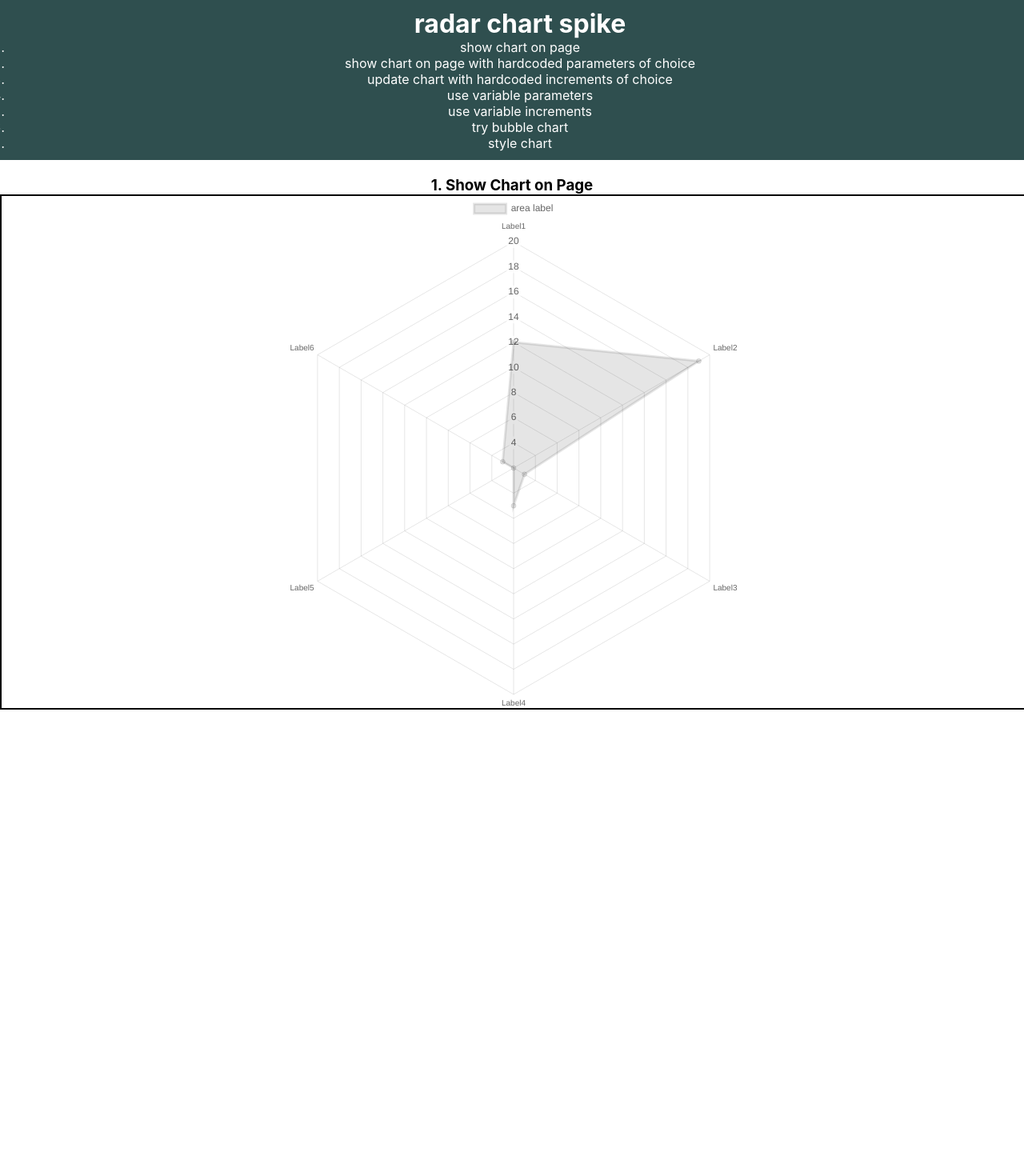
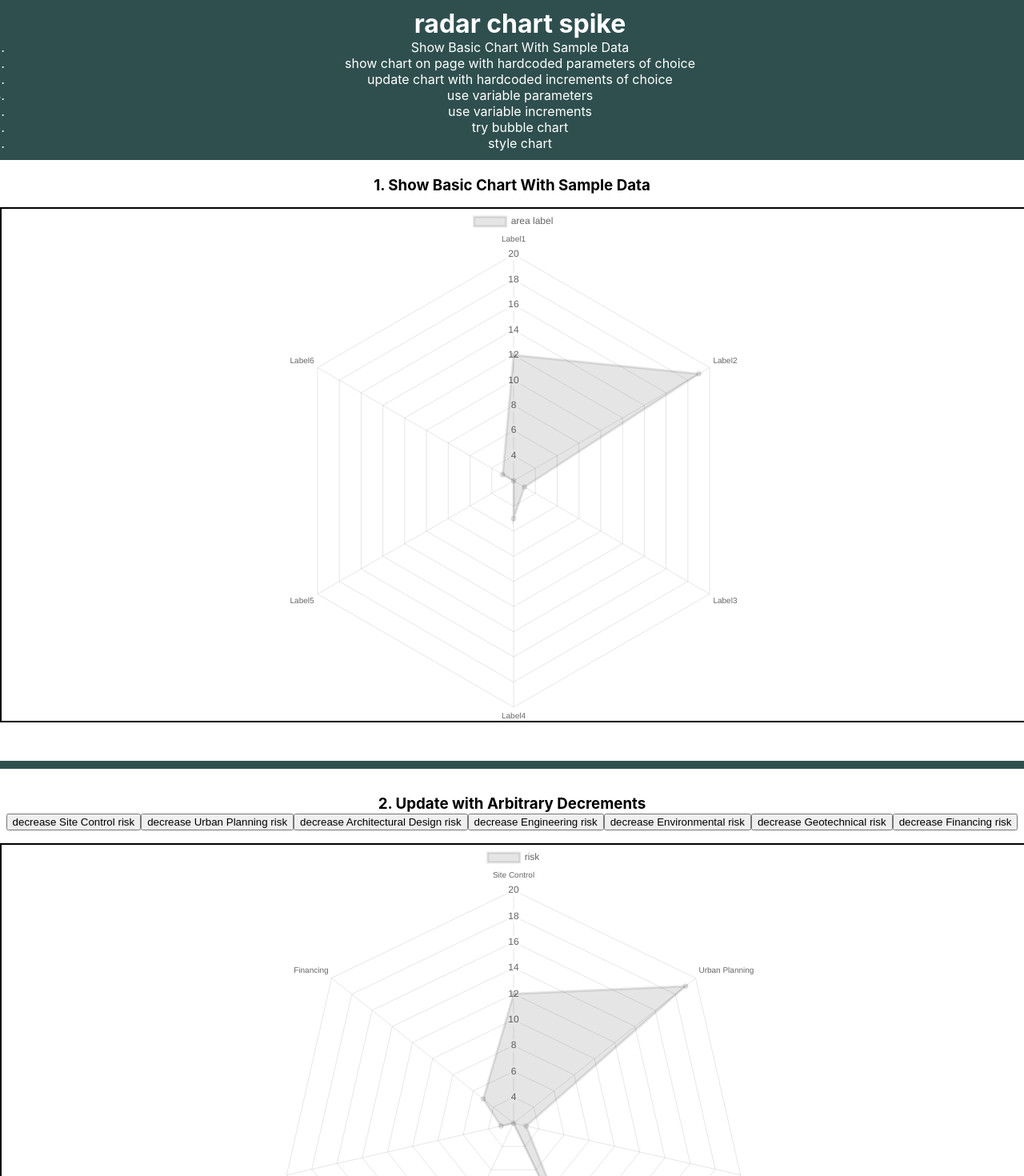
Before and after one commit to Super-Sweet-Quaranteam/chart-spike, a React (Create React App) app: page / in a window 1280 px wide. Shown: the top 1470 px of the page at 80% size. Before the commit the page ends 887 px from the top, so only its background shows below. Built offline with nearby package versions, Linux system fonts and the light colour scheme.

Commit message:
can decrease 'risk' for any single area with button click by -1 units

```diff
--- a/src/App/App.css
+++ b/src/App/App.css
@@ -19,10 +19,16 @@ body{
   text-align: center;
 }
 
-#myChart{
+canvas{
   border: 2px solid black;
   display: block;
-  margin: 0 auto;
+  margin: 1em auto;
   width: 500px;
   height: 500px;
 }
+
+article{
+  margin-bottom: 2em;
+  padding-bottom: 2em;
+  border-bottom: 10px solid darkslategray;
+}
--- a/src/App/App.js
+++ b/src/App/App.js
@@ -1,6 +1,8 @@
 import React from 'react';
 import './App.css';
 import Test1 from '../Test1/Test1';
+import Test2 from '../Test2/Test2';
+
 
 function App() {
   return (
@@ -8,7 +10,7 @@ function App() {
       <header className="App-header">
         <h1>radar chart spike</h1>
           <ol>
-            <li>show chart on page</li>
+            <li>Show Basic Chart With Sample Data</li>
             <li>show chart on page with hardcoded parameters of choice</li>
             <li>update chart with hardcoded increments of choice</li>
             <li>use variable parameters</li>
@@ -19,6 +21,8 @@ function App() {
       </header>
       <section className="main-content">
         <Test1/>
+        <Test2 />
+
       </section>
     </div>
   );
--- /dev/null
+++ b/src/Chart2/Chart2.js
@@ -0,0 +1,44 @@
+import React from 'react';
+import Chart from 'chart.js';
+//declare variable for chart?
+let myRadarChart;
+
+class Chart2 extends React.Component {
+    chartRef=React.createRef();
+
+    componentDidMount(){
+        this.buildChart();
+    }
+
+    componentDidUpdate(){
+        this.buildChart();
+    }
+
+    buildChart() {
+        let elementThatHoldsChart = document.getElementById('myChart2');
+        const {data, labels}=this.props; //object destructuring!
+
+        //if myRadarChart has been built, destroy it.
+        if (typeof myRadarChart !== "undefined") myRadarChart.destroy();
+
+        myRadarChart= new Chart(elementThatHoldsChart, {
+            type: 'radar',
+            data: {
+                labels: labels,
+                datasets: [{
+                    label: 'risk',
+                    data: data,
+                }]
+            },
+        })
+    }
+
+
+    render() {
+        return (
+                <canvas id="myChart2"/>
+        )
+    }
+}
+
+export default Chart2;
--- a/src/Test1/Test1.js
+++ b/src/Test1/Test1.js
@@ -10,7 +10,7 @@ class Chart1 extends React.Component {
         //this makes the chart go in the canvas with id myChart below
         //idk why but this feels awkward, look into later
         //I think because usually i only see getElementById for root
-        let elementThatHoldsChart = document.getElementById('myChart');
+        let elementThatHoldsChart = document.getElementById('myChart1');
         //make a new chart.js instance? and set parameters:
         //type and data are top level, data contains labels and datasets
         //idk why we're doing it like this, as of now myChart doesn't get called
@@ -31,8 +31,8 @@ class Chart1 extends React.Component {
     render() {
         return (
             <article className="chart-article">
-                <h1>1. Show Chart on Page</h1>
-                <canvas id="myChart">
+                <h1>1. Show Basic Chart With Sample Data</h1>
+                <canvas id="myChart1">
 
                     {/* chart goes in here */}
                     {/* idk why or if canvas is needed, just followed documentation */}
--- a/src/test2/test2.js
+++ b/src/test2/test2.js
@@ -1,43 +1,31 @@
 import React from 'react';
-import Chart from 'chart.js';
+import Chart2 from '../Chart2/Chart2';
 
-class Chart2 extends React.Component {
-    state = {
+class Test2 extends React.Component {
+        state = {
         labels: ['Site Control', 'Urban Planning', 'Architectural Design', 'Engineering', 'Environmental', 'Geotechnical', 'Financing'],
         data: [12, 19, 3, 15, 2, 3, 5]
     }
-    componentDidMount=()=>{
-        //this makes the chart go in the canvas with id myChart below
-        //idk why but this feels awkward, look into later
-        //I think because usually i only see getElementById for root
-        let elementThatHoldsChart = document.getElementById('myChart2');
-        //make a new chart.js instance? and set parameters:
-        //type and data are top level, data contains labels and datasets
-        //idk why we're doing it like this, as of now myChart doesn't get called
-        let myChart = new Chart(elementThatHoldsChart, {
-            type: 'radar',
-            data: {
-                labels: this.state.labels,
-                datasets: [{
-                    label: 'area label',
-                    data: this.state.data,
-                }]
-            },
-        });
-    }
 
-    decreaseRisk=(index)=>{
+        decreaseRisk=(index)=>{
         //the index comes from the button clicked, for the index of the label in the state labels array
         //it will be used to change the data at that index in state data array
-        console.log('do something with index', index)
-
+        let oldData = this.state.data
+        //i coudn't figure out splicing right away. this works but doesn't feel best practice-y
+        let newData = [];
+            for (let i=0; i<oldData.length; i++){
+                if (i===index){
+                    newData.push(oldData[index]-1)
+                }
+                else newData.push(oldData[i])
+            }
+        //update the state with that one item at index changed -1
         this.setState({
-            data: [6,6,6,6,6,6,6]
+            data: newData
         })
     }
 
     render() {
-        const {labels, data} = this.state;
         return (
             <article className="chart-article">
                 <h1>2. Update with Arbitrary Decrements</h1>
@@ -50,16 +38,35 @@ class Chart2 extends React.Component {
                         </button>
                         )}
                 </div>
-                <canvas id="myChart2" key={Math.random()}>
-
-                    {/* chart goes in here */}
-                    {/* idk why or if canvas is needed, just followed documentation */}
-                    {/* canvas seems to ignore width/height specs in css? */}
-                </canvas>
-                    <p>{JSON.stringify(this.state.data)}</p>
+                <Chart2 data={this.state.data} labels={this.state.labels}/>
             </article>
         )
     }
 }
 
-export default Chart2;
+export default Test2;
+
+
+
+
+
+
+//     componentDidMount=()=>{
+//         //this makes the chart go in the canvas with id myChart below
+//         //idk why but this feels awkward, look into later
+//         //I think because usually i only see getElementById for root
+//         let elementThatHoldsChart = document.getElementById('myChart2');
+//         //make a new chart.js instance? and set parameters:
+//         //type and data are top level, data contains labels and datasets
+//         //idk why we're doing it like this, as of now myChart doesn't get called
+//         let myChart = new Chart(elementThatHoldsChart, {
+//             type: 'radar',
+//             data: {
+//                 labels: this.state.labels,
+//                 datasets: [{
+//                     label: 'area label',
+//                     data: this.state.data,
+//                 }]
+//             },
+//         });
+//     }
```
